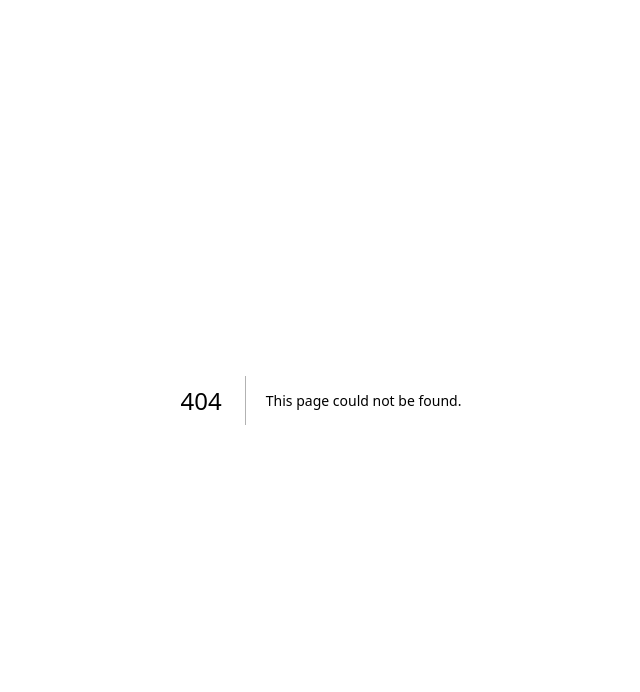
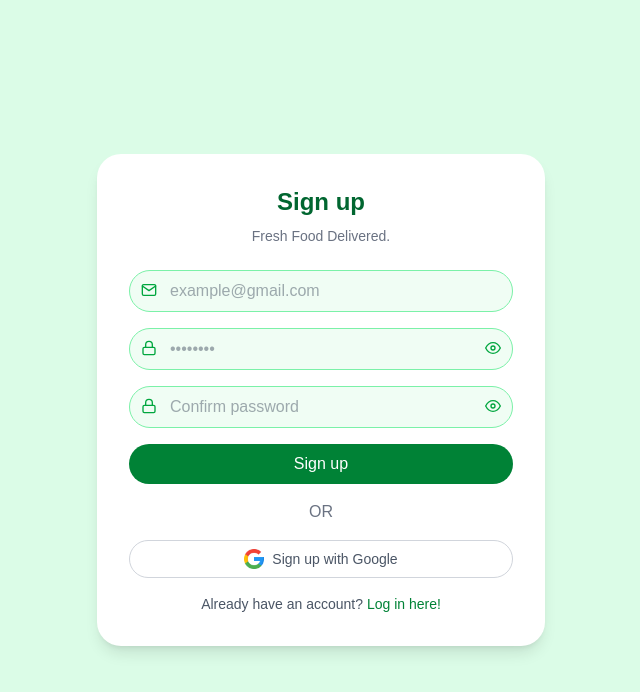
Before and after one commit to neathcmd/mobile-client-view-digital-id, a Next.js app: page /auth/register in a window 1280 px wide. Before the commit this address had no page. Shown: the top 692 px of the page, without its empty margins (319-959 px from the left). Built offline with nearby package versions, Linux system fonts and the light colour scheme.

Commit message:
update login and register

```diff
--- a/package.json
+++ b/package.json
@@ -9,10 +9,12 @@
     "lint": "next lint"
   },
   "dependencies": {
+    "axios": "^1.10.0",
     "clsx": "^2.1.1",
     "next": "15.3.5",
     "react": "^19.0.0",
-    "react-dom": "^19.0.0"
+    "react-dom": "^19.0.0",
+    "react-icons": "^5.5.0"
   },
   "devDependencies": {
     "@eslint/eslintrc": "^3",
--- /dev/null
+++ b/src/app/auth/login/page.tsx
@@ -0,0 +1,80 @@
+// pages/login.
+
+"use client";
+import { useState } from "react";
+import Image from "next/image";
+import Google from "../../../../public/google.png";
+import { FiMail, FiLock, FiEye, FiEyeOff } from "react-icons/fi";
+
+export default function Login() {
+  const [showPassword, setShowPassword] = useState(false);
+
+  return (
+    <div className="min-h-screen flex items-center justify-center bg-green-100">
+      <div className="bg-white rounded-3xl shadow-lg p-8 w-full max-w-md">
+        <h2 className="text-2xl font-bold text-center text-green-800 mb-2">
+          Log in
+        </h2>
+        <p className="text-center text-sm text-gray-500 mb-6">
+          Fresh Food Delivered.
+        </p>
+
+        <form className="space-y-4">
+          <div className="relative">
+            <FiMail className="absolute top-3 left-3 text-green-600" />
+            <input
+              type="email"
+              placeholder="example@gmail.com"
+              className="text-gray-600 w-full pl-10 pr-4 py-2 border rounded-full bg-green-50 border-green-300 focus:outline-none focus:ring-2 focus:ring-green-400"
+            />
+          </div>
+
+          <div className="relative">
+            <FiLock className="absolute top-3 left-3 text-green-600" />
+            <input
+              type={showPassword ? "text" : "password"}
+              placeholder="••••••••"
+              className="text-gray-600 w-full pl-10 pr-10 py-2 border rounded-full bg-green-50 border-green-300 focus:outline-none focus:ring-2 focus:ring-green-400"
+            />
+            <div
+              onClick={() => setShowPassword(!showPassword)}
+              className="absolute top-3 right-3 text-green-600 cursor-pointer"
+            >
+              {showPassword ? <FiEyeOff /> : <FiEye />}
+            </div>
+          </div>
+
+          <div className="flex items-center mb-4">
+            <input type="checkbox" className="mr-2" />
+            <span className="text-sm text-gray-600">Remember me</span>
+            <div className="ml-auto text-xs text-green-700 cursor-pointer">
+              Forgot your password?
+            </div>
+          </div>
+
+          <button
+            type="submit"
+            className="w-full bg-green-700 text-white py-2 rounded-full hover:bg-green-800 transition"
+          >
+            Log in
+          </button>
+        </form>
+
+        <div className="text-center my-4 text-gray-500">OR</div>
+        <button className="w-full border border-gray-300 py-2 rounded-full flex items-center justify-center gap-2 hover:bg-green-50 transition">
+          <Image src={Google} alt="Google" width={20} height={20} />
+          <span className="text-sm text-gray-600">Log in with Google</span>
+        </button>
+        <div className="mt-4 text-center text-sm text-gray-600">
+          Don’t have an account?{" "}
+          <a
+            href="/auth/register"
+            className="text-green-700 font-medium hover:underline"
+          >
+            Register here!
+          </a>
+        </div>
+      </div>
+    </div>
+  );
+}
--- /dev/null
+++ b/src/app/auth/register/page.tsx
@@ -0,0 +1,86 @@
+// pages/register
+"use client";
+import { useState } from "react";
+import Image from "next/image";
+import Google from "../../../../public/google.png";
+import { FiMail, FiLock, FiEye, FiEyeOff } from "react-icons/fi";
+
+export default function Register() {
+  const [showPassword, setShowPassword] = useState(false);
+  const [showConfirm, setShowConfirm] = useState(false);
+
+  return (
+    <div className="min-h-screen flex items-center justify-center bg-green-100">
+      <div className="bg-white rounded-3xl shadow-lg p-8 w-full max-w-md">
+        <h2 className="text-2xl font-bold text-center text-green-800 mb-2">
+          Sign up
+        </h2>
+        <p className="text-center text-sm text-gray-500 mb-6">
+          Fresh Food Delivered.
+        </p>
+
+        <form className="space-y-4">
+          <div className="relative">
+            <FiMail className="absolute top-3 left-3 text-green-600" />
+            <input
+              type="email"
+              placeholder="example@gmail.com"
+              className="text-gray-600 w-full pl-10 pr-4 py-2 border rounded-full bg-green-50 border-green-300 focus:outline-none focus:ring-2 focus:ring-green-400"
+            />
+          </div>
+          <div className="relative">
+            <FiLock className="absolute top-3 left-3 text-green-600" />
+            <input
+              type={showPassword ? "text" : "password"}
+              placeholder="••••••••"
+              className="text-gray-600 w-full pl-10 pr-10 py-2 border rounded-full bg-green-50 border-green-300 focus:outline-none focus:ring-2 focus:ring-green-400"
+            />
+            <div
+              onClick={() => setShowPassword(!showPassword)}
+              className="absolute top-3 right-3 text-green-600 cursor-pointer"
+            >
+              {showPassword ? <FiEyeOff /> : <FiEye />}
+            </div>
+          </div>
+          <div className="relative">
+            <FiLock className="absolute top-3 left-3 text-green-600" />
+            <input
+              type={showConfirm ? "text" : "password"}
+              placeholder="Confirm password"
+              className="text-gray-600 w-full pl-10 pr-10 py-2 border rounded-full bg-green-50 border-green-300 focus:outline-none focus:ring-2 focus:ring-green-400"
+            />
+            <div
+              onClick={() => setShowConfirm(!showConfirm)}
+              className="absolute top-3 right-3 text-green-600 cursor-pointer"
+            >
+              {showConfirm ? <FiEyeOff /> : <FiEye />}
+            </div>
+          </div>
+          <button
+            type="submit"
+            className="w-full bg-green-700 text-white py-2 rounded-full hover:bg-green-800 transition"
+          >
+            Sign up
+          </button>
+        </form>
+
+        <div className="text-center my-4 text-gray-500">OR</div>
+
+        <button className="w-full border border-gray-300 py-2 rounded-full flex items-center justify-center gap-2 hover:bg-green-50 transition">
+          <Image src={Google} alt="Google" width={20} height={20} />
+          <span className="text-sm text-gray-600">Sign up with Google</span>
+        </button>
+
+        <div className="mt-4 text-center text-sm text-gray-600">
+          Already have an account?{" "}
+          <a
+            href="/auth/login"
+            className="text-green-700 font-medium hover:underline"
+          >
+            Log in here!
+          </a>
+        </div>
+      </div>
+    </div>
+  );
+}
```
Also changed, not shown: public/google.png (added), src/lib/api/auth-api.ts (added), 1 other file (tests, documents, lock files or other folders).
